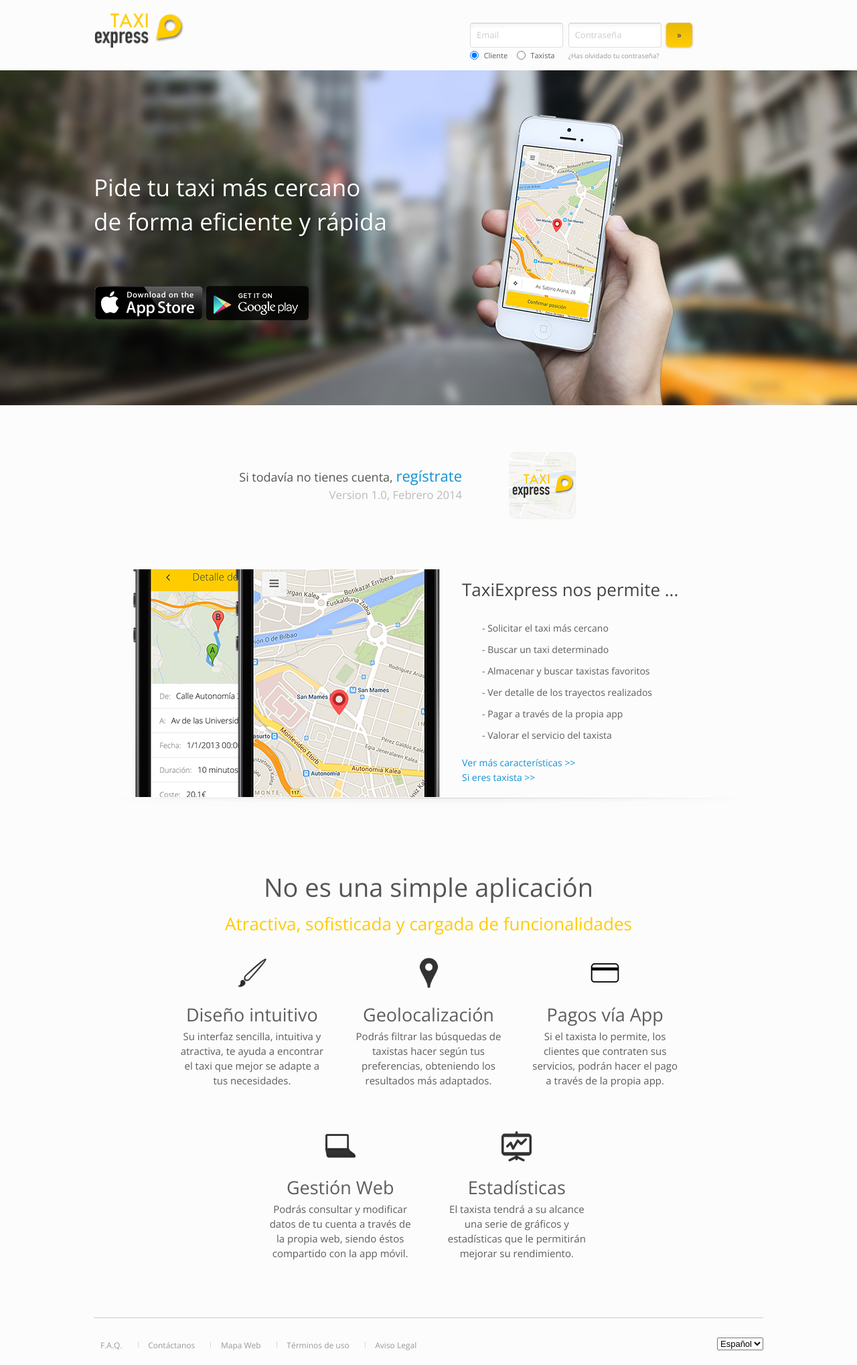
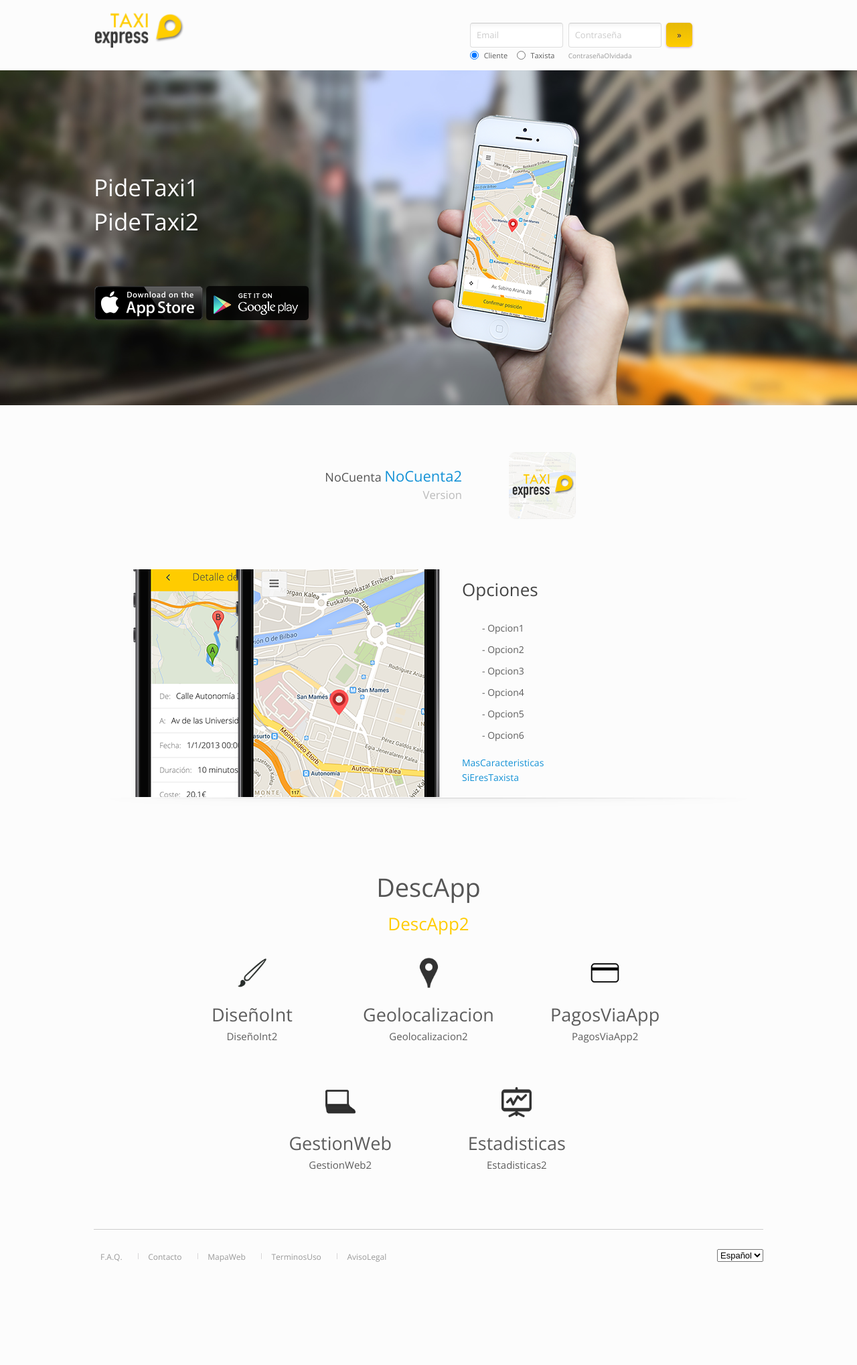
Before and after one commit to TaxiExpress/server, a Django app: page / in a window 1280 px wide. Shown: the whole page at 67% size. After the commit the page ends 1884 px from the top, so only its background shows below. Run offline with Django 3.2, Linux system fonts and the light colour scheme; some libraries are stand-ins or nearby versions.

Commit message:
Internacionalizando Web parte1
La mitad de la traducción de la pagina web

```diff
--- a/web/templates/AppWeb/index.html
+++ b/web/templates/AppWeb/index.html
@@ -47,7 +47,7 @@
                                         <input type="password" id="password" name="password" required placeholder ="Contraseña" value = "{{request.POST.password}}" tabindex="2">
                                     </span>
                                     <p class="forgotpass h-stext h-center">
-                                        <a class="forgotpassword" tabindex="4" href="rememberpassword.html" title="¿Has olvidado tu contraseña?">¿Has olvidado tu contraseña?</a>
+                                        <a class="forgotpassword" tabindex="4" href="rememberpassword.html" title="¿Has olvidado tu contraseña?">{% trans 'ContraseñaOlvidada' %}</a>
                                     </p>
                                 </li>
                                 <li class="cf">
@@ -67,7 +67,7 @@
                         <img src="{{STATIC_URL}}img/inicio.png" class="phone" alt="Teléfono" />
                     </div>
                     <div class="text-index h-left">
-                        <h1>Pide tu taxi más cercano<br/>de forma eficiente y rápida</h1>
+                        <h1>{% trans 'PideTaxi1' %}<br/>{% trans 'PideTaxi2' %}</h1>
                         <br/>
                         <a href="https://itunes.apple.com/es/app/selfiecam!/id761439919?mt=8"><img src="{{STATIC_URL}}img/ios.png" alt="" /></a>
                         <a href="https://play.google.com/store?hl=es"><img src="{{STATIC_URL}}img/play.png" alt="" /></a>
@@ -78,8 +78,8 @@
         <br/>
         <div class="bg">
             <div class="text-index left75 registerDiv">
-                <strong>Si todavía no tienes cuenta, <a href="register.html">regístrate</a></strong>
-                <small>Version 1.0, Febrero 2014</small>
+                <strong>{%trans 'NoCuenta' %} <a href="register.html">{%trans 'NoCuenta2' %}</a></strong>
+                <small>{% trans 'Version' %}</small>
             </div>
             <div class="right25">
                 <img src="{{STATIC_URL}}img/icon.png" class="icon" alt="Teléfono" />
@@ -91,50 +91,50 @@
             </div>
             <div class="textoD">
                 <ul>
-                    <h3>TaxiExpress nos permite ...</h3>
-                    - Solicitar el taxi más cercano<br/>
-                    - Buscar un taxi determinado<br/>
-                    - Almacenar y buscar taxistas favoritos<br/>
-                    - Ver detalle de los trayectos realizados<br/>
-                    - Pagar a través de la propia app<br/>
-                    - Valorar el servicio del taxista<br/>
+                    <h3>{% trans 'Opciones' %}</h3>
+                    - {% trans 'Opcion1' %}<br/>
+                    - {% trans 'Opcion2' %}<br/>
+                    - {% trans 'Opcion3' %}<br/>
+                    - {% trans 'Opcion4' %}<br/>
+                    - {% trans 'Opcion5' %}<br/>
+                    - {% trans 'Opcion6' %}<br/>
                 </ul>
-                <a href="client.html">Ver más características >></a><br/>
-                <a href="driver.html">Si eres taxista >></a>
+                <a href="client.html">{% trans 'MasCaracteristicas' %}</a><br/>
+                <a href="driver.html">{% trans 'SiEresTaxista' %}</a>
             </div>
         </div>
         <div class="bg">
             <div class="titulo">
-                <h1>No es una simple aplicación</h1>
-                <h3>Atractiva, sofisticada y cargada de funcionalidades</h3>
+                <h1>{% trans 'DescApp' %}</h1>
+                <h3>{% trans 'DescApp2' %}</h3>
             </div>
             <div class="articles">
                 <article>
                     <img src="{{STATIC_URL}}img/icon/design.png" alt="" />
-                    <h1>Diseño intuitivo</h1>
-                    <p>Su interfaz sencilla, intuitiva y atractiva, te ayuda a encontrar el taxi que mejor se adapte a tus necesidades.</p>
+                    <h1>{% trans 'DiseñoInt' %}</h1>
+                    <p>{% trans 'DiseñoInt2' %}</p>
                 </article>
                 <article>
                     <img src="{{STATIC_URL}}img/icon/marker.png" alt="" />
-                    <h1>Geolocalización</h1>
-                    <p>Podrás filtrar las búsquedas de taxistas hacer según tus preferencias, obteniendo los resultados más adaptados.</p>
+                    <h1>{% trans 'Geolocalizacion' %}</h1>
+                    <p>{% trans 'Geolocalizacion2' %}</p>
                 </article>
                 <article class="last">
                     <img src="{{STATIC_URL}}img/icon/payment.png" alt="" />
-                    <h1>Pagos vía App</h1>
-                    <p>Si el taxista lo permite, los clientes que contraten sus servicios, podrán hacer el pago a través de la propia app.</p>
+                    <h1>{% trans 'PagosViaApp' %}</h1>
+                    <p>{% trans 'PagosViaApp2' %}</p>
                 </article>
             </div>
             <div class="articles">
                 <article>
                     <img src="{{STATIC_URL}}img/icon/computer.png" alt="" />
-                    <h1>Gestión Web</h1>
-                    <p>Podrás consultar y modificar datos de tu cuenta a través de la propia web, siendo éstos compartido con la app móvil.</p>
+                    <h1>{% trans 'GestionWeb' %}</h1>
+                    <p>{% trans 'GestionWeb2' %}</p>
                 </article>
                 <article class="last">
                     <img src="{{STATIC_URL}}img/icon/statistics.png" alt="" />
-                    <h1>Estadísticas</h1>
-                    <p>El taxista tendrá a su alcance una serie de gráficos y estadísticas que le permitirán mejorar su rendimiento.</p>
+                    <h1>{%trans 'Estadisticas' %}</h1>
+                    <p>{%trans 'Estadisticas2' %}</p>
                 </article>
             </div>
         </div>
@@ -143,10 +143,10 @@
                 <div class="navigation">
                     <ul>
                         <li><a href="faq.html">F.A.Q.</a></li>
-                        <li><a href="contact.html">Contáctanos</a></li>
-                        <li><a href="map.html">Mapa Web</a></li>
-                        <li><a href="termsofuse.html">Términos de uso</a></li>
-                        <li class="laster"><a href="legalnotice.html">Aviso Legal</a></li>
+                        <li><a href="contact.html">{% trans 'Contacto' %}</a></li>
+                        <li><a href="map.html">{% trans 'MapaWeb' %}</a></li>
+                        <li><a href="termsofuse.html">{% trans 'TerminosUso' %}</a></li>
+                        <li class="laster"><a href="legalnotice.html">{% trans 'AvisoLegal' %}</a></li>
                     </ul>
                 </div>
                 <div class="author">
@@ -169,8 +169,8 @@
             <div class="window-container zoomin">
                 <form id="validation-form">
                     {% csrf_token %}
-                    <h3>Validación de la cuenta</h3>
-                    <span class="popupText">Introduce el teléfono y el código recibido por SMS<br/>
+                    <h3>{% trans 'ValidacionCuenta' %}</h3>
+                    <span class="popupText">{% trans 'TfnoYCodigoSMS' %}<br/>
                         <input type="tel" id="phone" name="phone" maxlength="12" required  placeholder="Teléfono" tabindex="1">
                         <input type="text" id="validationCode" name="validationCode" maxlength="4" required value placeholder="Codigo" tabindex="2">
                         <p class="h-left error ff-txt-error"></p><br/>
```
Also changed, not shown: web/templates/AppWeb/base.html (+4 -4 lines), web/templates/AppWeb/base2.html (+5 -5 lines), web/templates/AppWeb/client.html (+7 -6 lines), web/templates/AppWeb/contact.html (+6 -5 lines), web/templates/AppWeb/driver.html (+6 -5 lines), web/templates/AppWeb/faq.html (+8 -7 lines), web/locale/en/LC_MESSAGES/django.po, web/locale/es/LC_MESSAGES/django.po, 2 other files.
